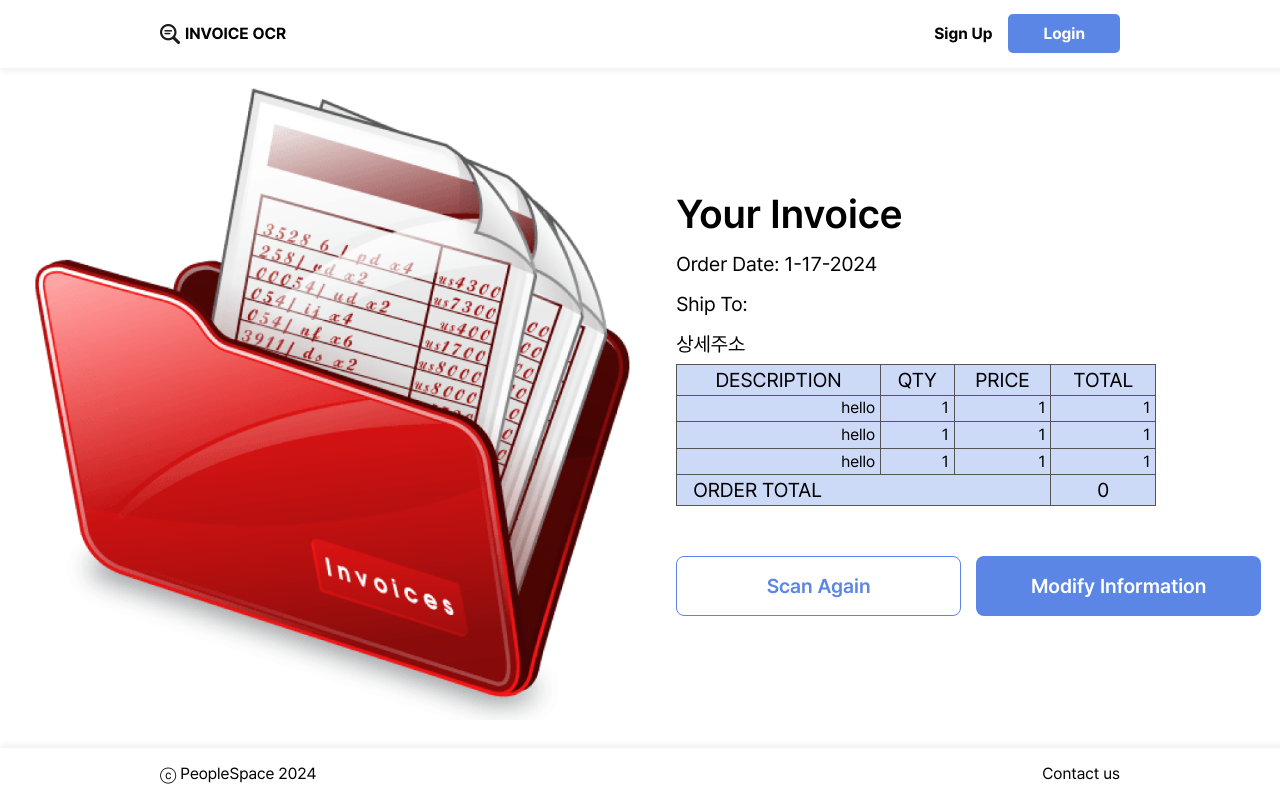
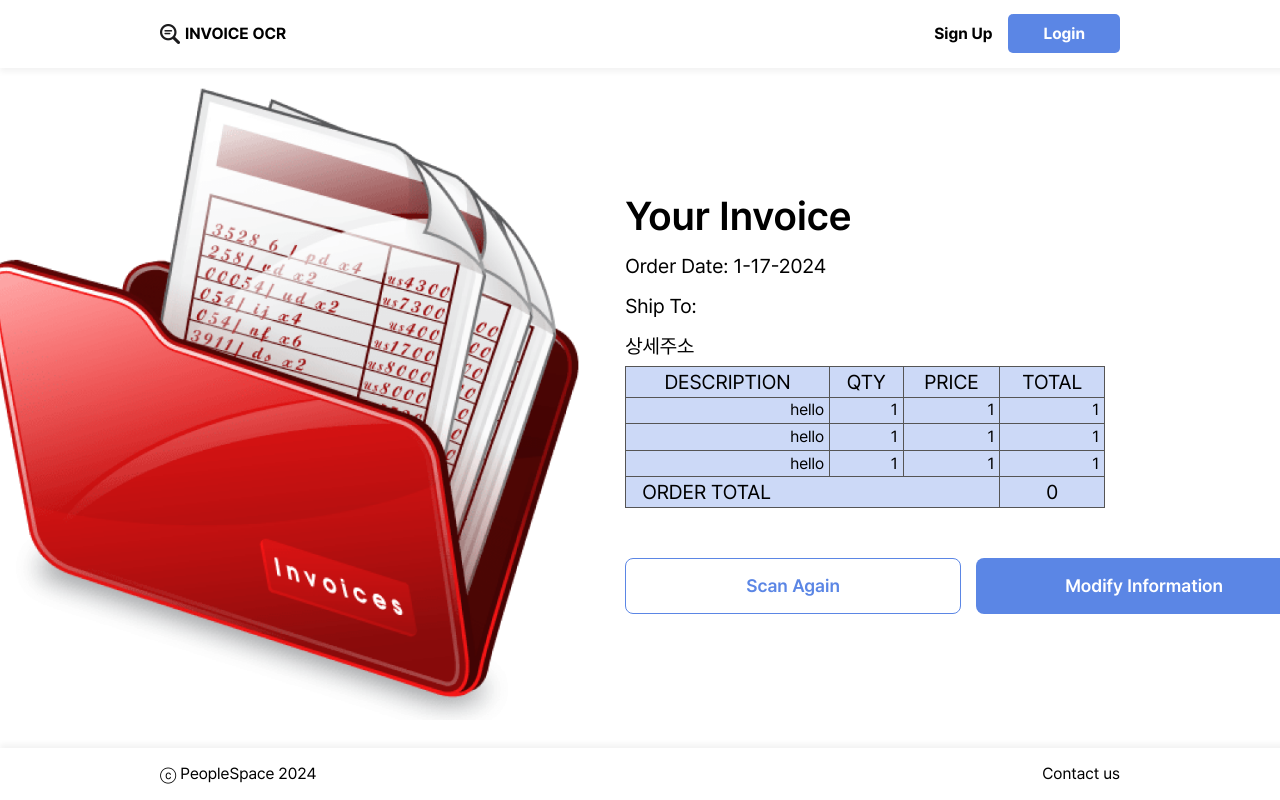
Before and after one commit to PeopleSpace-Invoice-OCR/Invoice-FE, a React (Create React App) app: page /scan in a window 1280 px wide. Built offline with nearby package versions, Linux system fonts and the light colour scheme.

Commit message:
페이지 간 Navigate 설정

```diff
--- a/src/components/Scan/Scan.jsx
+++ b/src/components/Scan/Scan.jsx
@@ -1,4 +1,5 @@
-import React, { useRef, useState } from "react";
+import React from "react";
+import { useNavigate } from "react-router-dom";
 import { styled } from "styled-components";
 import ScanTable from "./ScanTable";
 
@@ -44,32 +45,32 @@ export const Description = styled.div`
 `;
 
 export const ScanAgainButton = styled.button`
-  font-size: 20px;
+  width: 42vh;
+  height: 7vh;
+  padding: 10px 12px;
+  font-size: 18px;
   font-family: "p-semibold";
   color: #5b86e5;
   background-color: white;
   border: 1px solid #5b86e5;
   border-radius: 8px;
-  padding: 15px 30px;
   cursor: pointer;
   margin-top: 20px;
-  width: 285px;
-  height: 60px;
   transition: background-color 0.3s ease;
 `;
 
 export const ModifyButton = styled.button`
-  font-size: 20px;
+  font-size: 18px;
   font-family: "p-semibold";
   color: white;
   background-color: #5b86e5;
   border: none;
   border-radius: 8px;
-  padding: 15px 30px;
   cursor: pointer;
   margin-top: 20px;
-  width: 285px;
-  height: 60px;
+  width: 42vh;
+  height: 7vh;
+  padding: 10px 12px;
   transition: background-color 0.3s ease;
   border-radius: 8px;
   margin-left: 15px;
@@ -83,6 +84,12 @@ export const ButtonContainer = styled.div`
 `;
 
 const Scan = () => {
+  const navigate = useNavigate();
+
+  const onNextPage = () => {
+    navigate("/upload");
+  };
+
   return (
     <Container>
       <LeftSection>
@@ -97,7 +104,7 @@ const Scan = () => {
           <ScanTable />
         </ScanTableContainer>
         <ButtonContainer>
-          <ScanAgainButton>Scan Again</ScanAgainButton>
+          <ScanAgainButton onClick={onNextPage}>Scan Again</ScanAgainButton>
           <ModifyButton>Modify Information</ModifyButton>
         </ButtonContainer>
       </RightSection>
--- a/src/components/Upload/Upload.jsx
+++ b/src/components/Upload/Upload.jsx
@@ -1,4 +1,4 @@
-import React, { useRef, useState, useEffect } from "react";
+import React, { useRef, useState } from "react";
 import { useDropzone } from "react-dropzone";
 import { useNavigate } from "react-router-dom";
 import { styled } from "styled-components";
@@ -113,6 +113,7 @@ export const UploadBtn = styled.button`
   font-size: 16px;
   font-family: p-reg;
   cursor: pointer;
+  color: #ffffff;
 `;
 
 export const UploadedImage = styled.img`
@@ -124,6 +125,7 @@ export const UploadedImage = styled.img`
 const Upload = () => {
   const fileInputRef = useRef(null);
   const [uploadedImage, setUploadedImage] = useState([]);
+  const navigate = useNavigate();
 
   // Dropzone 설정 함수들
   const onDrop = (acceptedFiles) => {
@@ -136,6 +138,10 @@ const Upload = () => {
     onDrop,
     noKeyboard: true, // 키보드로 업로드할 수 없도록 설정
   });
+
+  const onNextPage = () => {
+    navigate("/scan");
+  };
 
   return (
     <MainBox>
@@ -169,7 +175,7 @@ const Upload = () => {
           )}
         </UploadBox>
         <ResetBtn onClick={resetImg}>Reset</ResetBtn>
-        <UploadBtn>Get Information</UploadBtn>
+        <UploadBtn onClick={onNextPage}>Get Information</UploadBtn>
       </Contents>
     </MainBox>
   );
```
